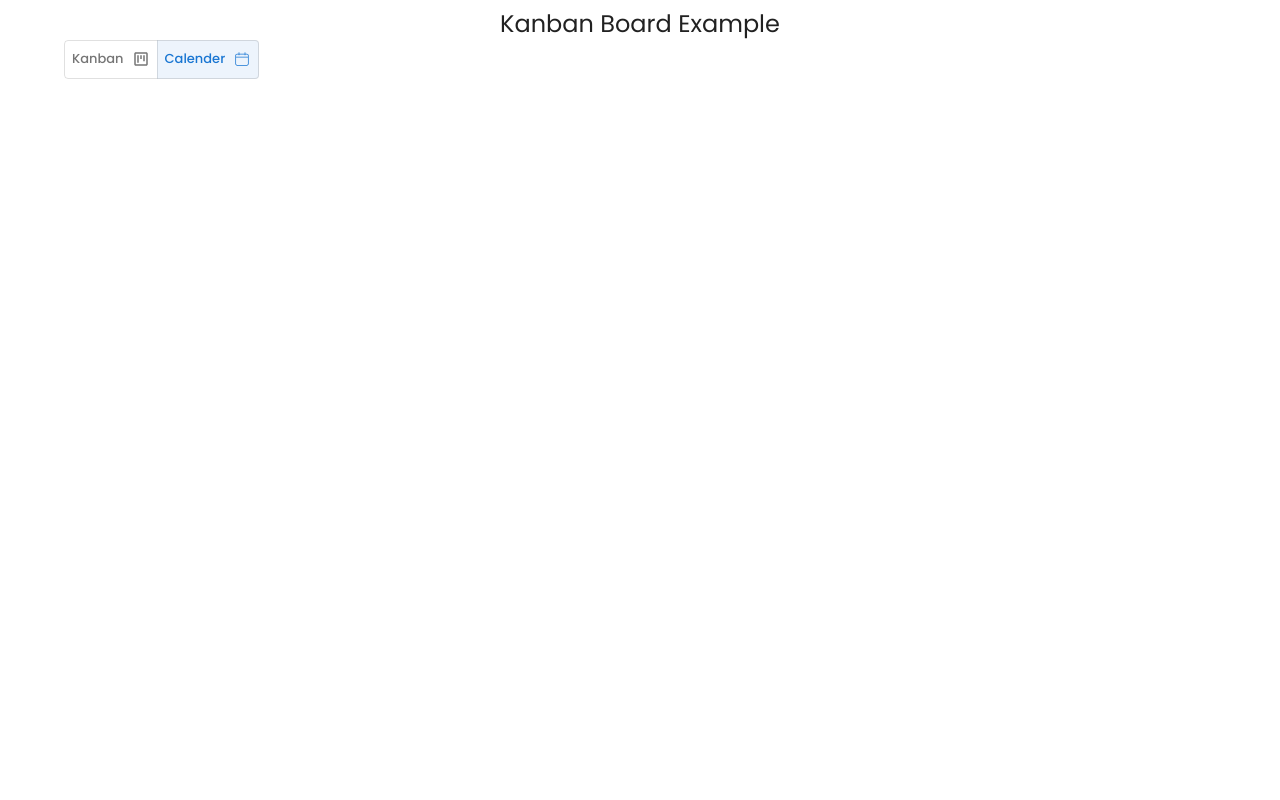
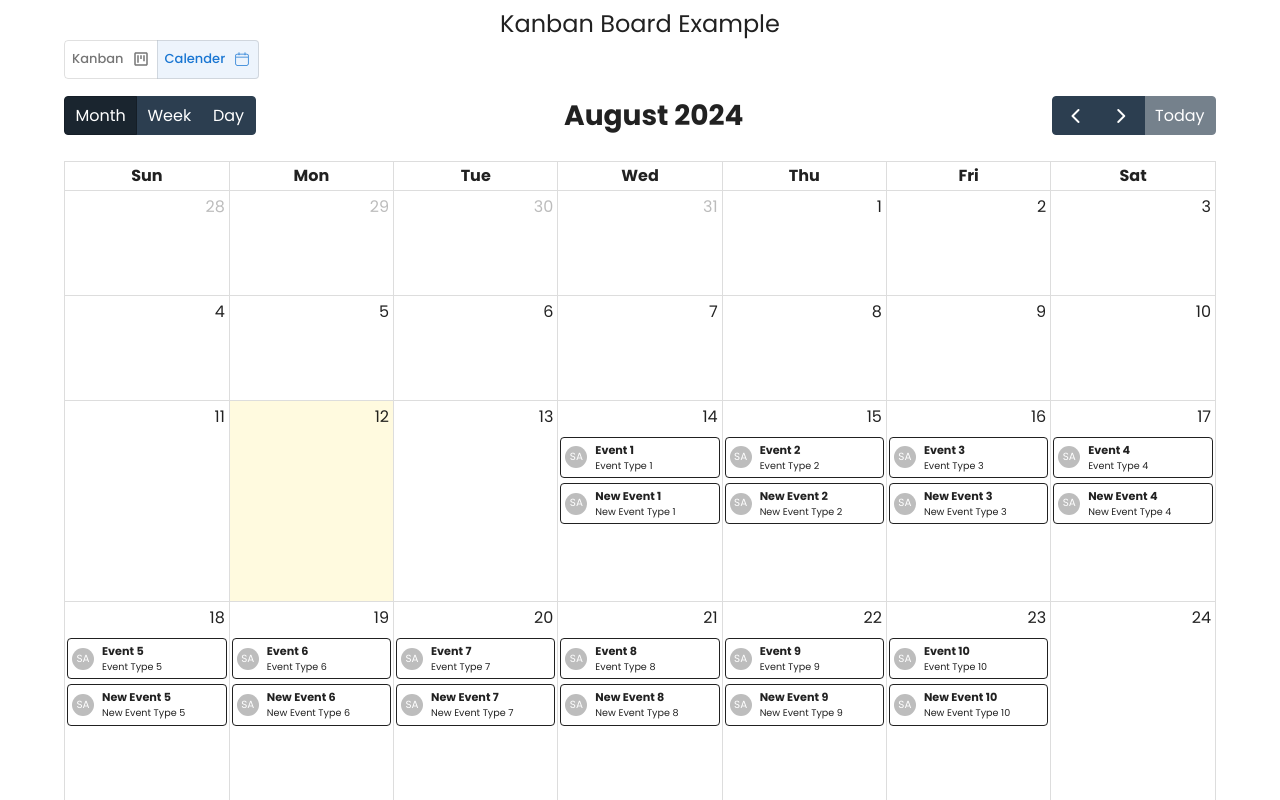
Before and after one commit to ShakirAliSWE/kanban-board-nextjs, a Next.js app: page / in a window 1280 px wide. Both pictures are taken after a click on the button "Calender". Shown: the top 800 px of the page. Built offline with nearby package versions, Linux system fonts and the light colour scheme.

Commit message:
calender-implemented

```diff
--- a/package.json
+++ b/package.json
@@ -11,8 +11,12 @@
   "dependencies": {
     "@emotion/react": "^11.13.0",
     "@emotion/styled": "^11.13.0",
+    "@fullcalendar/core": "^6.1.15",
+    "@fullcalendar/daygrid": "^6.1.15",
+    "@fullcalendar/react": "^6.1.15",
     "@hello-pangea/dnd": "^16.6.0",
     "@mui/material": "^5.16.7",
+    "moment": "^2.30.1",
     "next": "14.2.5",
     "react": "^18",
     "react-dom": "^18",
--- a/src/app/globals.css
+++ b/src/app/globals.css
@@ -15,3 +15,22 @@ body {
 a {
   text-decoration: none;
 }
+
+/* Ensure month view rows scroll horizontally if needed */
+.rbc-month-view .rbc-month-row {
+  display: flex;
+  overflow-x: auto; /* Allow horizontal scrolling */
+  flex-wrap: nowrap; /* Prevent wrapping of events */
+}
+
+/* Ensure day slots do not overflow */
+.rbc-month-view .rbc-day-slot {
+  overflow: hidden; /* Hide overflow */
+  white-space: nowrap; /* Prevent text from wrapping */
+}
+
+/* Style for events to improve visibility */
+.rbc-month-view .rbc-event {
+  overflow: hidden; /* Hide overflow text */
+  text-overflow: ellipsis; /* Add ellipsis for overflow text */
+}
--- a/src/app/page.js
+++ b/src/app/page.js
@@ -2,6 +2,7 @@
 import { useState } from "react";
 import { Box, Typography } from "@mui/material";
 import KanbanBoard from "@/components/KanbanBoard/KanbanBoard";
+import BigCalender from "@/components/BigCalender/BigCalender";
 import CustomToggleButtton from "@/components/Form/CustomToggleButtton";
 
 import { CiCalendar } from "react-icons/ci";
@@ -40,6 +41,7 @@ const HomePage = () => {
         />
       </Box>
       {selectedToggle === "kanban" && <KanbanBoard />}
+      {selectedToggle === "calender" && <BigCalender />}
     </Box>
   );
 };
--- /dev/null
+++ b/src/components/BigCalender/BigCalender.jsx
@@ -0,0 +1,54 @@
+import FullCalendar from "@fullcalendar/react";
+import dayGridPlugin from "@fullcalendar/daygrid";
+import { Box } from "@mui/material";
+import BigCalenderEvent from "./BigCalenderEvent";
+
+const events = [...Array(10)].map((_, i) => ({
+  resourceId: i + 1,
+  title: `Event ${i + 1}`,
+  type: `Event Type ${i + 1}`,
+  start: new Date(2024, 7, 14 + i, 1, 0),
+  end: new Date(2024, 7, 14 + i, 1, 59),
+}));
+
+const events2 = [...Array(10)].map((_, i) => ({
+  resourceId: i + 1,
+  title: `New Event ${i + 1}`,
+  type: `New Event Type ${i + 1}`,
+  start: new Date(2024, 7, 14 + i, 2, 0),
+  end: new Date(2024, 7, 14 + i, 2, 59),
+}));
+
+const allEvents = [...events, ...events2];
+
+const BigCalender = () => {
+  const handlerEvent = ({ event }) => {
+    const { _def: props } = event;
+    alert(`You have selected the event - ${props.title}`);
+  };
+
+  return (
+    <Box mb={2}>
+      <FullCalendar
+        plugins={[dayGridPlugin]}
+        initialView="dayGridMonth"
+        events={allEvents}
+        eventContent={BigCalenderEvent}
+        eventClick={handlerEvent}
+        headerToolbar={{
+          left: "dayGridMonth,dayGridWeek,dayGridDay",
+          center: "title",
+          right: "prev,next,today",
+        }}
+        buttonText={{
+          month: "Month",
+          week: "Week",
+          day: "Day",
+          today: "Today",
+        }}
+      />
+    </Box>
+  );
+};
+
+export default BigCalender;
--- /dev/null
+++ b/src/components/BigCalender/BigCalenderEvent.jsx
@@ -0,0 +1,25 @@
+import { Avatar, Box, Typography } from "@mui/material";
+
+const BigCalenderEvent = ({ event }) => {
+  const props = event._def.extendedProps;
+
+  return (
+    <Box
+      display={"flex"}
+      flexGrow={1}
+      alignItems={"center"}
+      gap={1}
+      sx={{ border: 1, p: 0.5, borderRadius: 1 }}
+    >
+      <Avatar sx={{ width: 22, height: 22, fontSize: "0.65rem" }}>SA</Avatar>
+      <Box display={"flex"} flexDirection={"column"}>
+        <Typography fontSize={"0.7rem"} fontWeight={600}>
+          {event.title}
+        </Typography>
+        <Typography fontSize={"0.6rem"}>{props.type}</Typography>
+      </Box>
+    </Box>
+  );
+};
+
+export default BigCalenderEvent;
```
Also changed, not shown: src/components/BigCalender/BigCalenderEvent_old.jsx (added, +42 -0 lines), src/components/BigCalender/BigCalender_old.jsx (added, +46 -0 lines), 1 other file (tests, documents, lock files or other folders).
